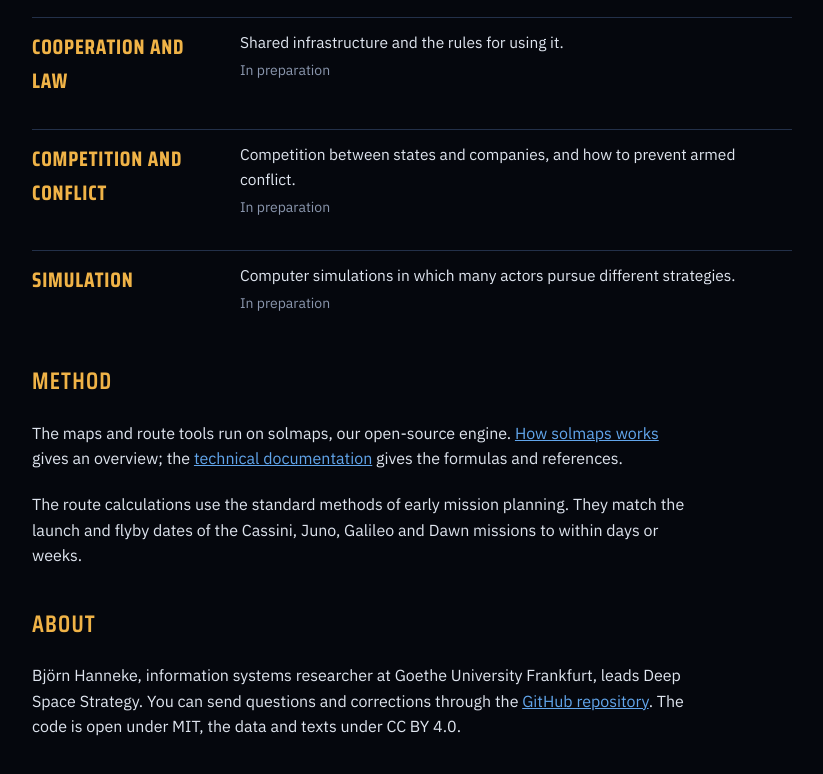
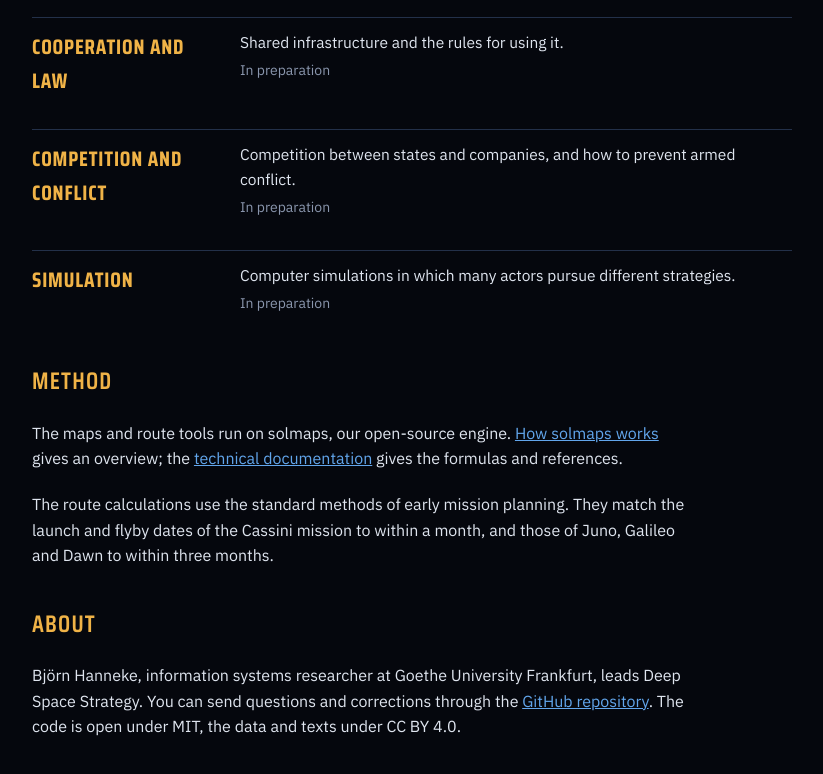
Before and after one commit to bhanneke/deep-space-strategy, a plain HTML site: page docs/index.html in a window 1280 px wide. Shown: the part 734-1508 px from the top of the page, without its empty margins (228-1051 px from the left). Drawn offline with Linux system fonts and the light colour scheme.

Commit message:
Landing page: exact mission-match tolerances
Co-Authored-By: Claude Opus 5.5 <noreply@anthropic.com>

```diff
--- a/docs/index.html
+++ b/docs/index.html
@@ -34,7 +34,7 @@
 
   <h2>Method</h2>
   <p>The maps and route tools run on solmaps, our open-source engine. <a href="how-it-works.html">How solmaps works</a> gives an overview; the <a href="technical.html">technical documentation</a> gives the formulas and references.</p>
-  <p>The route calculations use the standard methods of early mission planning. They match the launch and flyby dates of the Cassini, Juno, Galileo and Dawn missions to within days or weeks.</p>
+  <p>The route calculations use the standard methods of early mission planning. They match the launch and flyby dates of the Cassini mission to within a month, and those of Juno, Galileo and Dawn to within three months.</p>
 
   <h2>About</h2>
   <p>Björn Hanneke, information systems researcher at Goethe University Frankfurt, leads Deep Space Strategy. You can send questions and corrections through the <a href="https://github.com/bhanneke/deep-space-strategy/issues">GitHub repository</a>. The code is open under MIT, the data and texts under CC BY 4.0.</p>
```
Also changed, not shown: site/index.html (+1 -1 lines).
